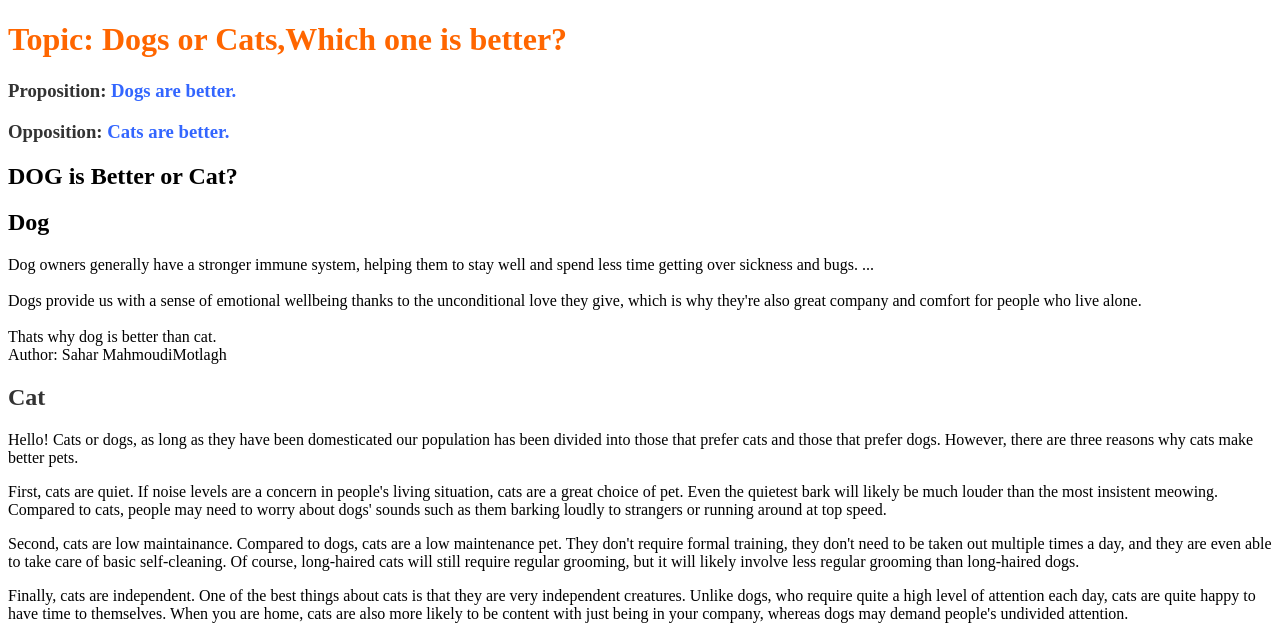
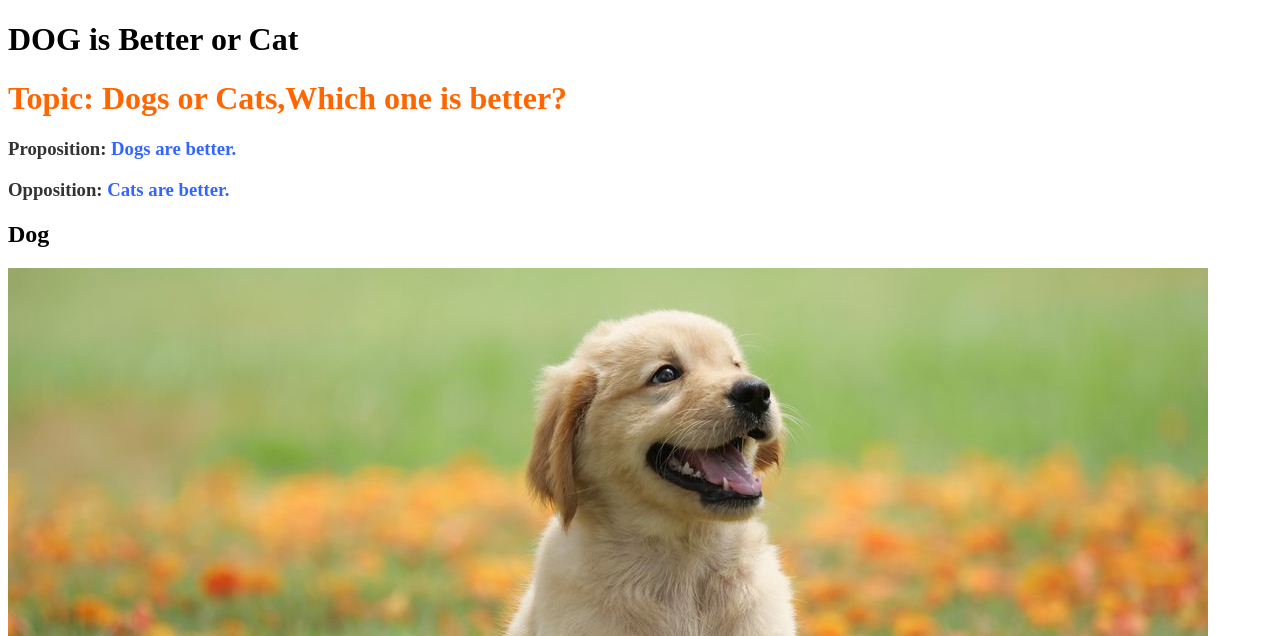
Before and after one commit to SaharMotlagh/midterm_exam, a plain HTML site: page index.html in a window 1280 px wide. Shown: the top 636 px of the page. Drawn offline with Linux system fonts and the light colour scheme.

Commit message:
updatinghtml

```diff
--- a/index.html
+++ b/index.html
@@ -1,5 +1,4 @@
 <!DOCTYPE html>
-
 <html lang="en">
 <head>
     <meta charset="UTF-8">
@@ -10,23 +9,31 @@
 </head>
 <body>
     <main>
+        <h1>DOG is Better or Cat</h1>
         <h1 style="color: #5e9ca0;"><span style="color: #ff6600;">Topic: Dogs or Cats,Which one is better?</span></h1>
         <h3><span style="color: #333333;">Proposition: <span style="color: #3366ff;">Dogs are better.</span></span></h3>
         <h3><span style="color: #333333;">Opposition: <span style="color: #3366ff;">Cats are better.&nbsp;</span></span></h3>
 
     <section>
         <!-- this is Sahar MahmoudiMotlagh Section-->
-    <h1>DOG is Better or Cat?</h1>
+
     <h2>Dog</h2>
     <p>
+        <img src="images/dog.jpg" alt="dog">
         Dog owners generally have a stronger immune system, helping them to stay well and spend less time getting over sickness and bugs. ...
-        <br><br>
+        <br>
          Dogs provide us with a sense of emotional wellbeing thanks to the unconditional love they give, which is why they're also great company and comfort for people who live alone.
-        <br><br>
-        Thats why dog is better than cat.
         <br>
-        Author: Sahar MahmoudiMotlagh
+        <br>
+        Dogs are the best because, unlike people (and most cats), they love you unconditionally. ...
+        <br>
+         On the other hand, dogs are willing to put aside their differences and live in peace, even with their natural-born enemies. Owning a dog can help kids learn about responsibility and empathy. They love to snuggle and they're the best at it.
+         <br>
+         Thats why dog is better than cat.
+         <br><br>
+         Sahar MahmoudiMotlagh
     </p>
+
 </section>
 
 
```
